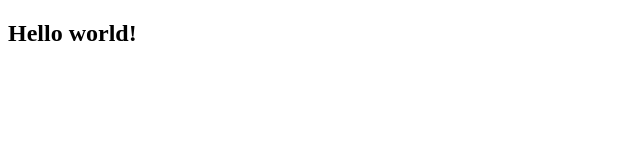
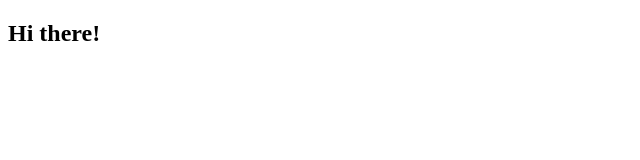
Before and after one commit to daniel-234/daniel-234.github.io, a plain HTML site: page index.html in a window 1280 px wide. Shown: the full height of the page, 0-640 px from the left. Drawn offline with Linux system fonts and the light colour scheme.

Commit message:
refactor: Change text

```diff
--- a/index.html
+++ b/index.html
@@ -7,6 +7,6 @@
 		<title>First file</title>
 	</head>
 	<body>
-		<h2>Hello world!</h2>
+		<h2>Hi there!</h2>
 	</body>
 </html>
```
